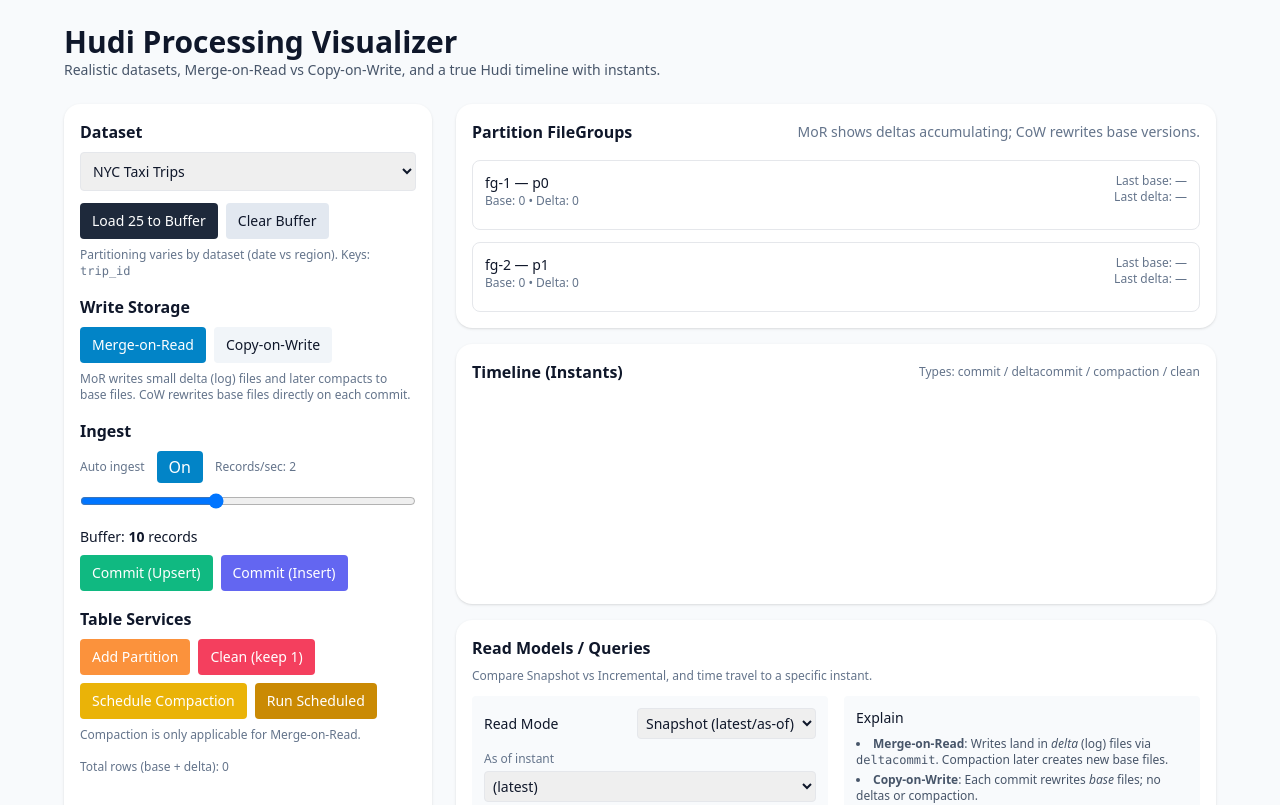
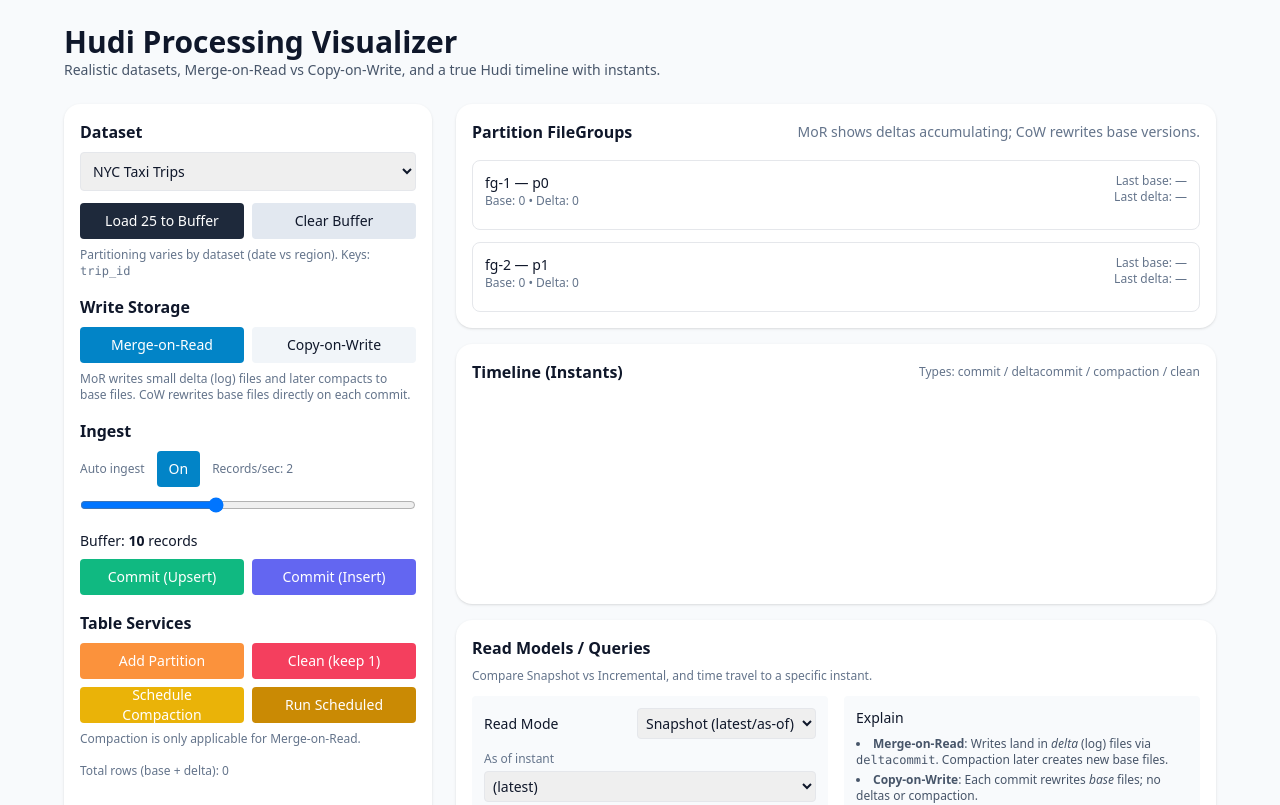
Before and after one commit to dfdemar/hudi-visualizer, a React (Vite) app: page / in a window 1280 px wide. Shown: the top 805 px of the page. Built offline with nearby package versions, Linux system fonts and the light colour scheme.

Commit message:
Align buttons

```diff
--- a/src/App.jsx
+++ b/src/App.jsx
@@ -9,6 +9,11 @@ import { ResponsiveContainer, BarChart, Bar, XAxis, YAxis, Tooltip } from "recha
  * - Adds a Timeline with Hudi instants (REQUESTED/INFLIGHT/COMPLETED) for commit, deltacommit, compaction, and clean
  * - Read simulator supports Snapshot/Incremental and time-travel "as of instant"
  * - Single-file React component (Tailwind + recharts + framer-motion)
+ *
+ * UPDATE (UX):
+ * 1) All left-panel buttons now provide visual feedback on click (press animation + brief ring flash).
+ * 2) Buttons have standardized sizing/alignment via a shared component (consistent height/width).
+ * 3) Timeline list highlights the selected instant.
  */
 
 /***********************************\
@@ -127,6 +132,33 @@ const makeFileGroup = (partition = "default") => ({
     baseFiles: [],
     deltaFiles: [],
 });
+
+/***********************************\
+ |* Reusable UI: Standard Button   *|
+ \***********************************/
+
+// Shared button wrapper: standardized sizing + visual feedback (press animation + ring flash)
+function ClickyButton({ className = "", children, onClick, disabled, title, full = true }) {
+    const [flash, setFlash] = useState(false);
+    const handleClick = (e) => {
+        setFlash(true);
+        window.setTimeout(() => setFlash(false), 180); // brief ring flash
+        if (onClick) onClick(e);
+    };
+    const base = `h-9 ${full ? "w-full" : ""} px-3 rounded text-sm inline-flex items-center justify-center select-none transition transform active:scale-95 focus:outline-none focus-visible:ring-2 focus-visible:ring-offset-1`;
+    return (
+            <motion.button
+                    type="button"
+                    whileTap={{ scale: 0.97 }}
+                    className={`${base} ${className} ${flash ? "ring-2 ring-sky-300" : ""} ${disabled ? "opacity-50 cursor-not-allowed" : ""}`}
+                    onClick={disabled ? undefined : handleClick}
+                    disabled={disabled}
+                    title={title}
+            >
+                {children}
+            </motion.button>
+    );
+}
 
 /***********************************\
  |* Top-level Component             *|
@@ -335,18 +367,18 @@ export default function HudiVisualizer() {
                                         ))}
                                     </select>
                                 </div>
-                            <div className="flex items-center gap-2 mt-3">
-                                <button className="px-3 py-2 rounded bg-slate-800 text-white text-sm" onClick={() => bufferGenerate(25)}>Load 25 to Buffer</button>
-                                <button className="px-3 py-2 rounded bg-slate-200 text-slate-900 text-sm" onClick={() => setIngestBuffer([])}>Clear Buffer</button>
+                                <div className="grid grid-cols-2 gap-2 mt-3">
+                                    <ClickyButton className="bg-slate-800 text-white" onClick={() => bufferGenerate(25)}>Load 25 to Buffer</ClickyButton>
+                                    <ClickyButton className="bg-slate-200 text-slate-900" onClick={() => setIngestBuffer([])}>Clear Buffer</ClickyButton>
                                 </div>
                                 <div className="mt-2 text-xs text-slate-500">Partitioning varies by dataset (date vs region). Keys: <span className="font-mono">{dataset.key}</span></div>
                             </div>
 
                             <div>
                                 <h2 className="font-semibold mb-2">Write Storage</h2>
-                            <div className="flex gap-2">
-                                <button className={`px-3 py-2 rounded text-sm ${storage === 'mor' ? 'bg-sky-600 text-white' : 'bg-slate-100'}`} onClick={() => setStorage('mor')}>Merge-on-Read</button>
-                                <button className={`px-3 py-2 rounded text-sm ${storage === 'cow' ? 'bg-sky-600 text-white' : 'bg-slate-100'}`} onClick={() => setStorage('cow')}>Copy-on-Write</button>
+                                <div className="grid grid-cols-2 gap-2">
+                                    <ClickyButton className={`${storage === 'mor' ? 'bg-sky-600 text-white' : 'bg-slate-100'}`} onClick={() => setStorage('mor')}>Merge-on-Read</ClickyButton>
+                                    <ClickyButton className={`${storage === 'cow' ? 'bg-sky-600 text-white' : 'bg-slate-100'}`} onClick={() => setStorage('cow')}>Copy-on-Write</ClickyButton>
                                 </div>
                                 <p className="text-xs text-slate-500 mt-2">
                                     MoR writes small delta (log) files and later compacts to base files. CoW rewrites base files directly on each commit.
@@ -357,27 +389,27 @@ export default function HudiVisualizer() {
                                 <h2 className="font-semibold mb-2">Ingest</h2>
                                 <div className="mb-2 flex items-center gap-3">
                                     <label className="block text-xs text-slate-500">Auto ingest</label>
-                                <button className={`px-3 py-1 rounded ${autoIngest ? 'bg-sky-600 text-white' : 'bg-slate-100'}`} onClick={() => setAutoIngest((v) => !v)}>{autoIngest ? 'On' : 'Off'}</button>
+                                    <ClickyButton full={false} className={`${autoIngest ? 'bg-sky-600 text-white' : 'bg-slate-100'}`} onClick={() => setAutoIngest((v) => !v)}>{autoIngest ? 'On' : 'Off'}</ClickyButton>
                                     <div className="text-xs text-slate-500">Records/sec: {ingestRate}</div>
                                 </div>
                                 <input type="range" min={0} max={5} value={ingestRate} onChange={(e) => setIngestRate(Number(e.target.value))} className="w-full" />
 
                                 <div className="mt-3 text-sm">Buffer: <span className="font-semibold">{ingestBuffer.length}</span> records</div>
-                            <div className="flex gap-2 mt-2">
-                                <button className="px-3 py-2 rounded bg-emerald-500 text-white text-sm" onClick={() => commitBufferedRecords({ op: 'upsert' })}>Commit (Upsert)</button>
-                                <button className="px-3 py-2 rounded bg-indigo-500 text-white text-sm" onClick={() => commitBufferedRecords({ op: 'insert' })}>Commit (Insert)</button>
+                                <div className="grid grid-cols-2 gap-2 mt-2">
+                                    <ClickyButton className="bg-emerald-500 text-white" onClick={() => commitBufferedRecords({ op: 'upsert' })}>Commit (Upsert)</ClickyButton>
+                                    <ClickyButton className="bg-indigo-500 text-white" onClick={() => commitBufferedRecords({ op: 'insert' })}>Commit (Insert)</ClickyButton>
                                 </div>
                             </div>
 
                             <div>
                                 <h2 className="font-semibold mb-2">Table Services</h2>
-                            <div className="flex gap-2">
-                                <button className="px-3 py-2 rounded bg-orange-400 text-white text-sm" onClick={addPartition}>Add Partition</button>
-                                <button className="px-3 py-2 rounded bg-rose-500 text-white text-sm" onClick={() => cleanOlderVersions(1)}>Clean (keep 1)</button>
+                                <div className="grid grid-cols-2 gap-2">
+                                    <ClickyButton className="bg-orange-400 text-white" onClick={addPartition}>Add Partition</ClickyButton>
+                                    <ClickyButton className="bg-rose-500 text-white" onClick={() => cleanOlderVersions(1)}>Clean (keep 1)</ClickyButton>
                                 </div>
-                            <div className="flex gap-2 mt-2">
-                                <button className={`px-3 py-2 rounded text-sm ${storage !== 'mor' ? 'opacity-50 cursor-not-allowed' : 'bg-yellow-500 text-white'}`} disabled={storage !== 'mor'} onClick={scheduleCompaction}>Schedule Compaction</button>
-                                <button className={`px-3 py-2 rounded text-sm ${storage !== 'mor' ? 'opacity-50 cursor-not-allowed' : 'bg-yellow-600 text-white'}`} disabled={storage !== 'mor'} onClick={runScheduledCompactions}>Run Scheduled</button>
+                                <div className="grid grid-cols-2 gap-2 mt-2">
+                                    <ClickyButton className={`${storage !== 'mor' ? 'opacity-50 cursor-not-allowed bg-yellow-500 text-white' : 'bg-yellow-500 text-white'}`} disabled={storage !== 'mor'} onClick={scheduleCompaction}>Schedule Compaction</ClickyButton>
+                                    <ClickyButton className={`${storage !== 'mor' ? 'opacity-50 cursor-not-allowed bg-yellow-600 text-white' : 'bg-yellow-600 text-white'}`} disabled={storage !== 'mor'} onClick={runScheduledCompactions}>Run Scheduled</ClickyButton>
                                 </div>
                                 <p className="text-xs text-slate-500 mt-2">Compaction is only applicable for Merge-on-Read.</p>
                             </div>
@@ -427,7 +459,7 @@ export default function HudiVisualizer() {
                                     <span className="text-xs text-slate-500">Types: commit / deltacommit / compaction / clean</span>
                                 </div>
 
-                            {/* Bars instead of a line */}
+                                {/* Bars */}
                                 <div style={{ height: 180 }} className="mt-3">
                                     <ResponsiveContainer width="100%" height="100%">
                                         <BarChart data={timelineChartData}>
@@ -452,13 +484,16 @@ export default function HudiVisualizer() {
                                     <AnimatePresence>
                                         {timeline.slice(0, 8).map((ins) => {
                                             const d = instantToDate(ins.instantTime);
+                                            const isSelected = selectedInstant && selectedInstant.instantTime === ins.instantTime;
                                             return (
                                                     <motion.div
                                                             key={ins.instantTime}
                                                             initial={{ opacity: 0, y: -4 }}
                                                             animate={{ opacity: 1, y: 0 }}
                                                             exit={{ opacity: 0 }}
-                                                className="px-3 py-2 bg-slate-50 rounded flex items-center justify-between hover:bg-slate-100 cursor-pointer"
+                                                            className={`px-3 py-2 rounded flex items-center justify-between cursor-pointer border transition ${
+                                                                    isSelected ? 'bg-sky-50 border-sky-300 ring-1 ring-sky-300' : 'bg-slate-50 hover:bg-slate-100 border-slate-200'
+                                                            }`}
                                                             onClick={() => setSelectedInstant(ins)}
                                                             title="Click to view records written"
                                                     >
@@ -497,12 +532,9 @@ export default function HudiVisualizer() {
                                                 <div className="text-sm font-semibold">
                                                     {selectedInstant.type}@{selectedInstant.instantTime}
                                                 </div>
-                                        <button
-                                            className="text-xs px-2 py-1 rounded bg-slate-200"
-                                            onClick={() => setSelectedInstant(null)}
-                                        >
+                                                <ClickyButton full={false} className="bg-slate-200" onClick={() => setSelectedInstant(null)}>
                                                     Close
-                                        </button>
+                                                </ClickyButton>
                                             </div>
                                             <div className="text-xs text-slate-600 mb-2">
                                                 {selectedInstant.records || 0} records written{selectedInstant.notes ? ` • ${selectedInstant.notes}` : ''}
```
Also changed, not shown: 1 other file (tests, documents, lock files or other folders). Lines whose indentation alone changed are shown as unchanged.
